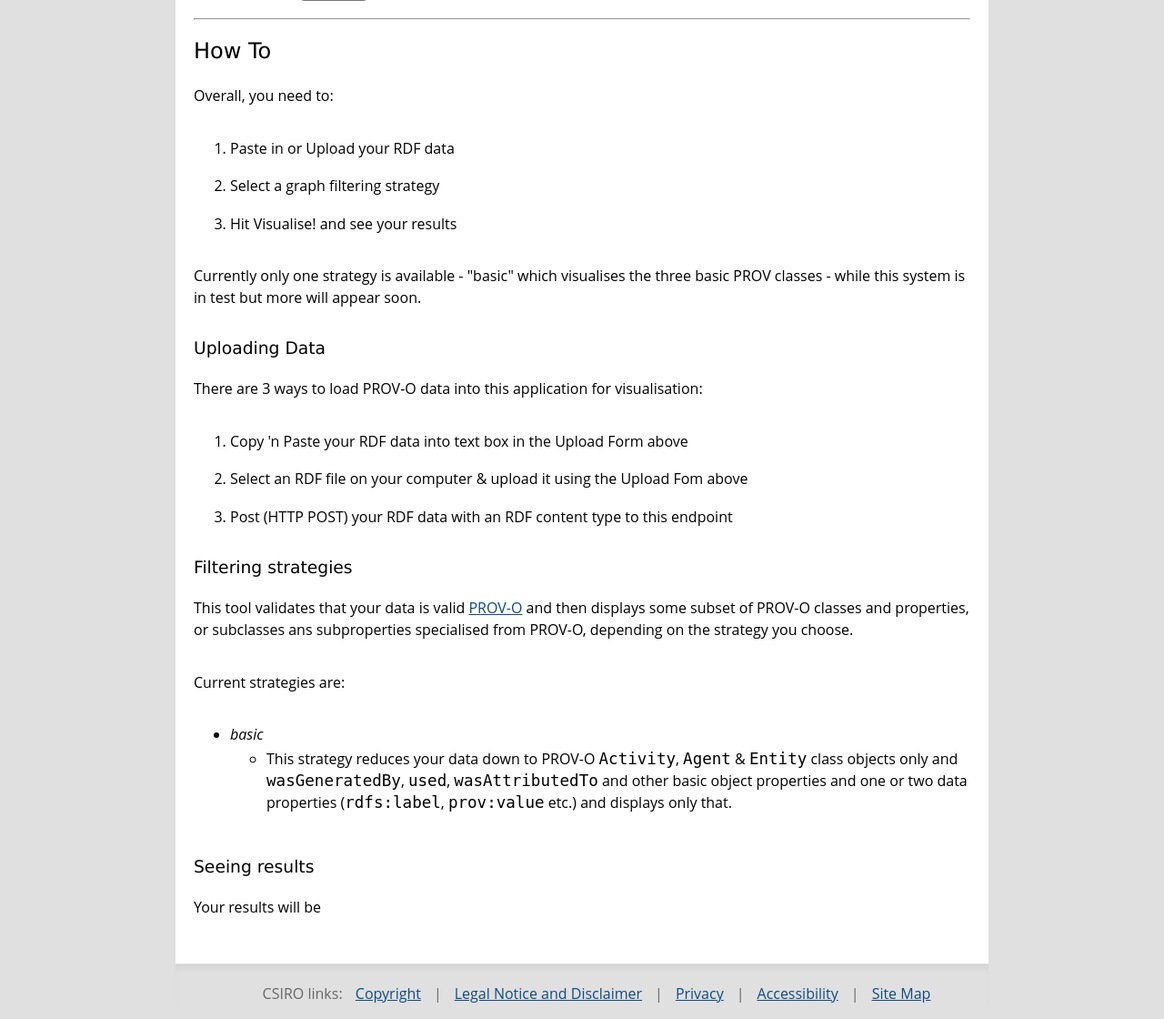
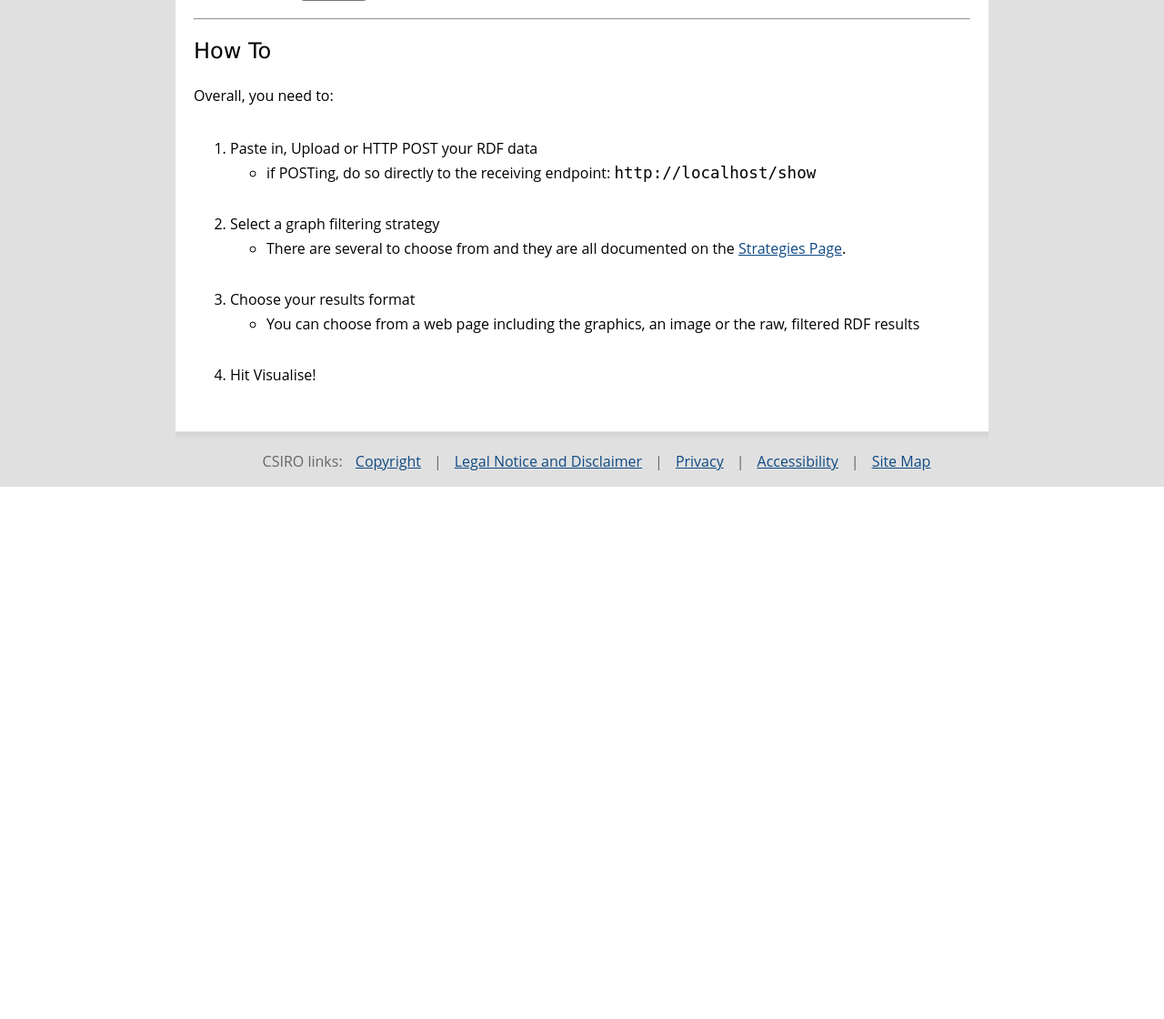
Before and after one commit to CSIRO-enviro-informatics/prov-show, a Flask app: page / in a window 1280 px wide. Shown: the part 1174-2294 px from the top of the page at 91% size. After the commit the page ends 1709 px from the top, so only its background shows below. Run offline with Flask 2, Linux system fonts and the light colour scheme; some web fonts are replaced.

Commit message:
improved docco

```diff
--- a/app.py
+++ b/app.py
@@ -66,7 +66,7 @@ def show():
         grf = rdflib.Graph().parse(data=rdf_data, format=rdf_format)
 
         # if we are here, we have a valid RDf graph so now we can filter it, using the selected strategy
-        strategies.apply_strategy(grf, strategy)
+        grf = strategies.apply_strategy(grf, strategy)
 
         return make_result_type(grf, result_type, rdf_format)
     except rdflib.plugins.parsers.notation3.BadSyntax as e:
--- a/view/templates/form.html
+++ b/view/templates/form.html
@@ -52,33 +52,26 @@
     <h2>How To</h2>
     <p>Overall, you need to:</p>
     <ol>
-        <li>Paste in or Upload your RDF data</li>
-        <li>Select a graph filtering strategy</li>
-        <li>Hit Visualise! and see your results</li>
-    </ol>
-    <p>Currently only one strategy is available - "basic" which visualises the three basic PROV classes - while this system is in test but more will appear soon.</p>
-
-    <h3>Uploading Data</h3>
-    <p>There are 3 ways to load PROV-O data into this application for visualisation:</p>
-    <ol>
-        <li>Copy 'n Paste your RDF data into text box in the Upload Form above</li>
-        <li>Select an RDF file on your computer & upload it using the Upload Fom above</li>
-        <li>Post (HTTP POST) your RDF data with an RDF content type to this endpoint</li>
-    </ol>
-    <h3>Filtering strategies</h3>
-    <p>This tool validates that your data is valid <a href="https://www.w3.org/TR/prov-o/">PROV-O</a> and then displays some subset of PROV-O classes and properties, or subclasses ans subproperties specialised from PROV-O, depending on the strategy you choose.</p>
-    <p>Current strategies are:</p>
-    <ul>
         <li>
-            <em>basic</em>
+            Paste in, Upload or HTTP POST your RDF data
             <ul>
-                <li>This strategy reduces your data down to PROV-O <code>Activity</code>, <code>Agent</code> &amp <code>Entity</code> class objects only and <code>wasGeneratedBy</code>, <code>used</code>, <code>wasAttributedTo</code> and other basic object properties and one or two data properties (<code>rdfs:label</code>, <code>prov:value</code> etc.) and displays only that.</li>
+                <li>if POSTing, do so directly to the receiving endpoint: <code>{{ request.url[:-1] }}{{ url_for('show') }}</code></li>
             </ul>
         </li>
-    </ul>
-
-    <h3>Seeing results</h3>
-    <p>Your results will be </p>
+        <li>
+            Select a graph filtering strategy
+            <ul>
+                <li>There are several to choose from and they are all documented on the <a href="{{ url_for('strategiez') }}">Strategies Page</a>.</li>
+            </ul>
+        </li>
+        <li>
+            Choose your results format
+            <ul>
+                <li>You can choose from a web page including the graphics, an image or the raw, filtered RDF results</li>
+            </ul>
+        </li>
+        <li>Hit Visualise!</li>
+    </ol>
 
     <script type="text/javascript" src="{{ url_for('static', filename='js/jquery.min.js') }}" charset="utf-8"></script>
     <script>
```
Also changed, not shown: strategies.py (+50 -16 lines), view/templates/strategies.html (+11 -8 lines), README.md, 1 other file.
